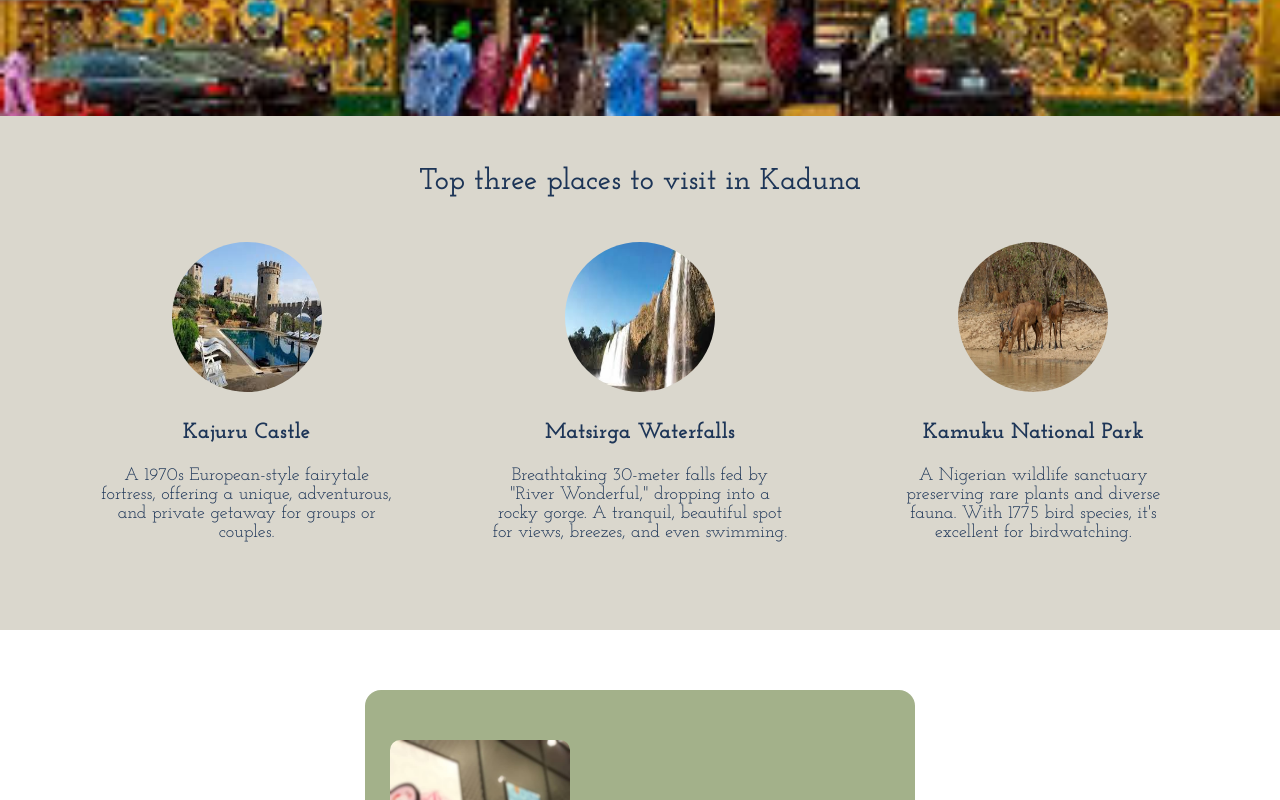
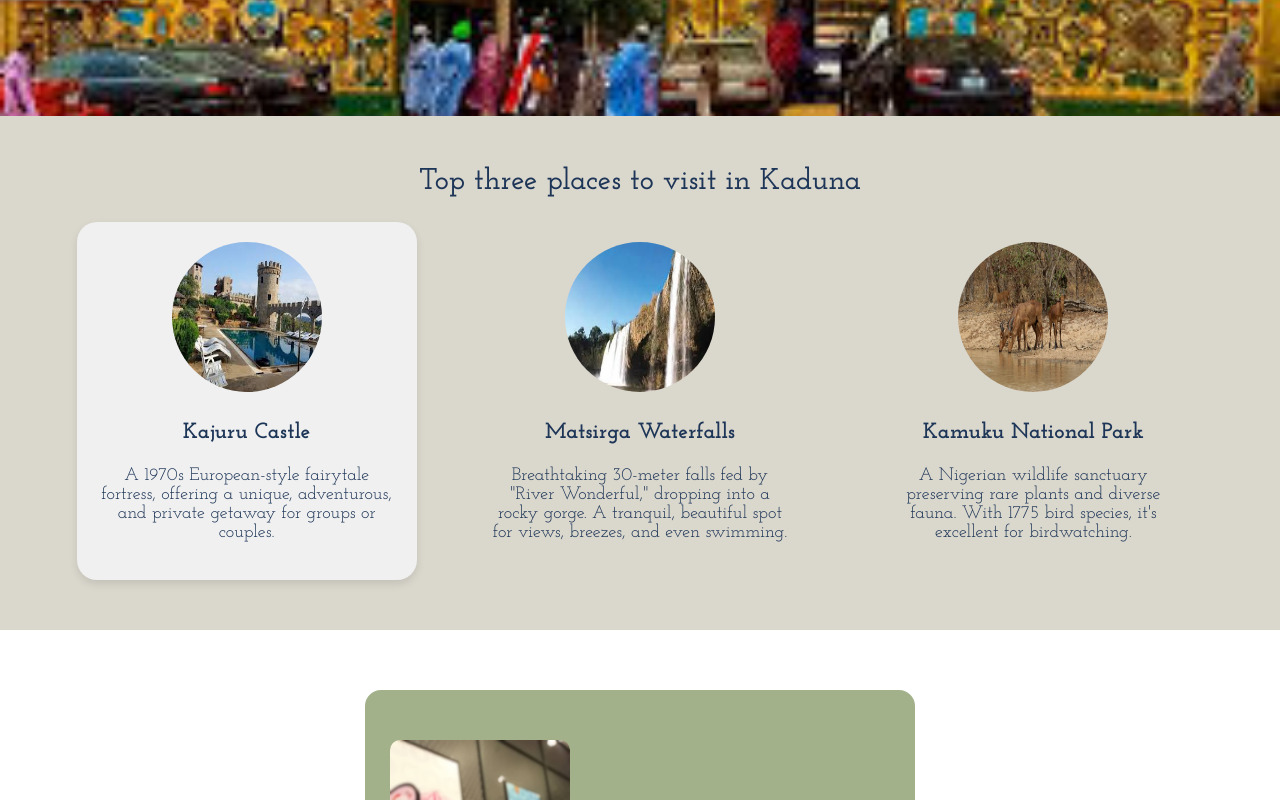
Before and after one commit to Omowunmikamil/Hometown, a plain HTML site: page index.html in a window 1280 px wide. In both pictures the pointer is over the element 246 px from the left and 984 px from the top of the page. Shown: the part 584-1384 px from the top of the page. Drawn offline with Linux system fonts and the light colour scheme; a web font is replaced by a local one.

Commit message:
Enhance hover effect for places with background color and box shadow

```diff
--- a/style.css
+++ b/style.css
@@ -57,6 +57,13 @@ body {
     width: 300px;
     max-height: 330px;
     padding: 20px;
+}
+
+.places:hover {
+    background-color: #f0f0f0;
+    box-shadow: 0 4px 8px rgba(0, 0, 0, 0.1);
+    transition: background-color 0.3s ease, box-shadow 0.3s ease;
+    border-radius: 20px;
 }
 
 .places img {
```
